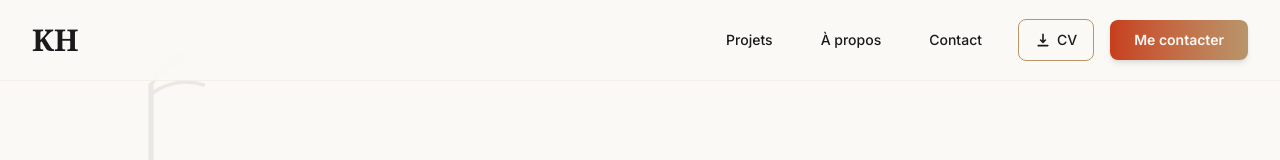
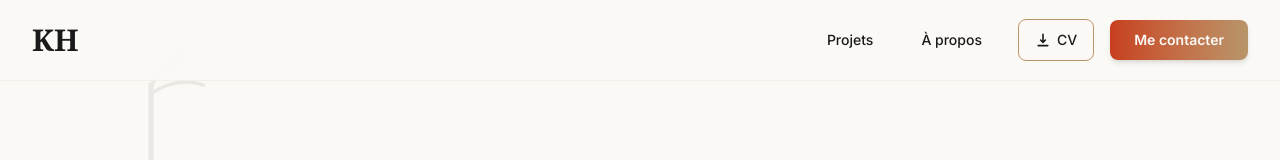
Before and after one commit to hachwilliam89-spec/portfolio-kim, a Next.js app: page / in a window 1280 px wide. Shown: the top 160 px of the page. Built offline with nearby package versions, Linux system fonts and the light colour scheme; a web font is replaced by a local one.

Commit message:
contact doublon enlevé navbar

```diff
--- a/components/Navbar.tsx
+++ b/components/Navbar.tsx
@@ -14,7 +14,7 @@ export default function Navbar() {
             setScrolled(window.scrollY > 20);
 
             // Détection de la section active
-            const sections = ['projects', 'about', 'contact'];
+            const sections = ['projects', 'about'];
             const current = sections.find(section => {
                 const element = document.getElementById(section);
                 if (element) {
@@ -42,7 +42,6 @@ export default function Navbar() {
     const navItems = [
         { id: 'projects', label: 'Projets' },
         { id: 'about', label: 'À propos' },
-        { id: 'contact', label: 'Contact' }
     ];
 
     return (
```
